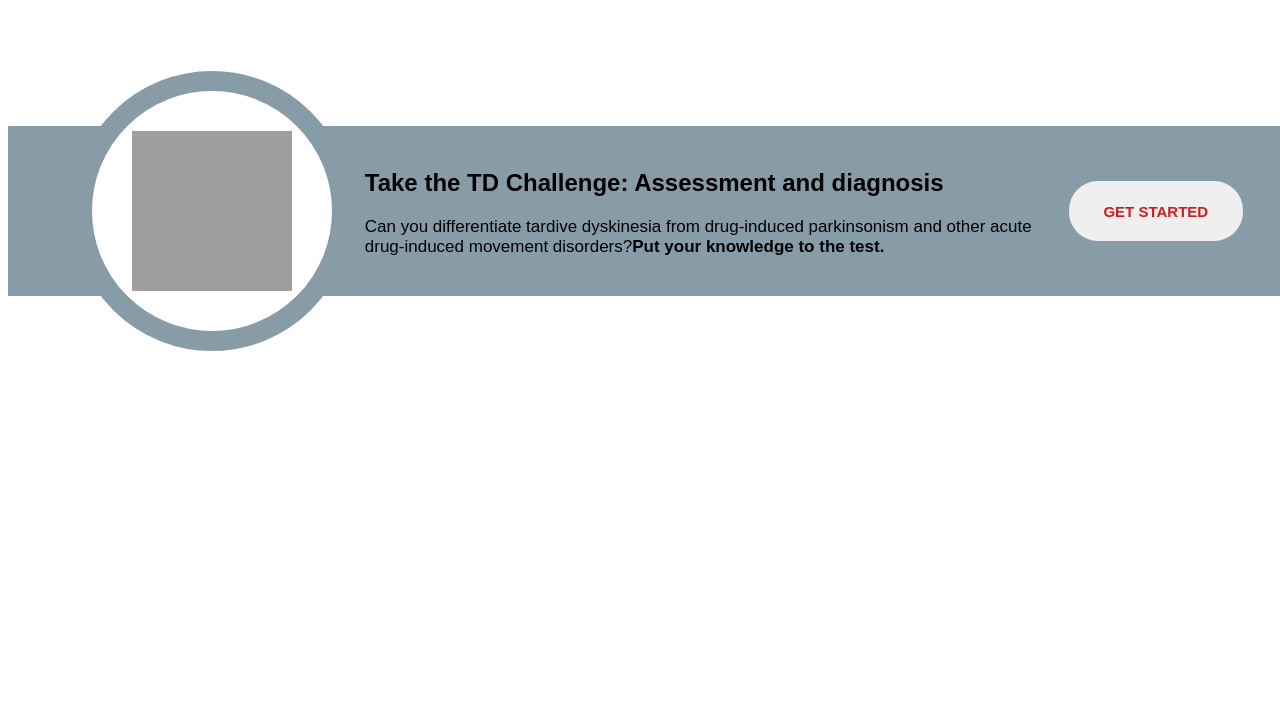
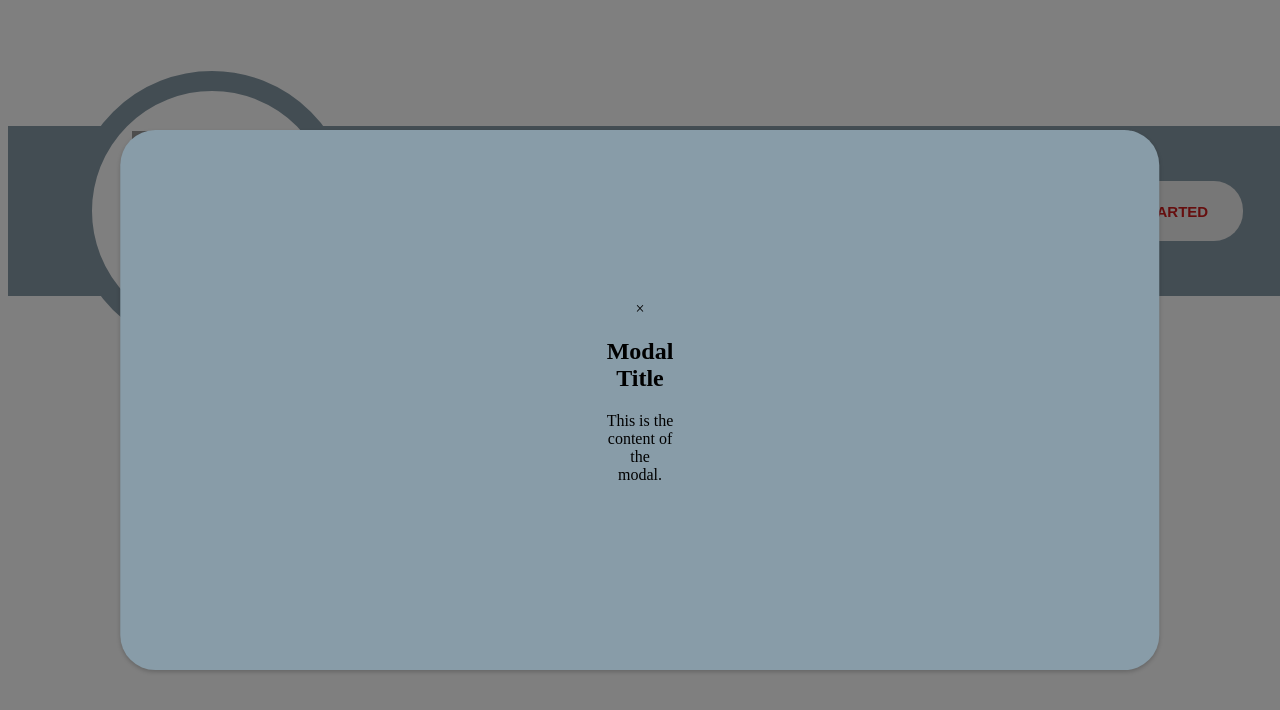
Before and after one commit to Gehrig-Barnes/ingrezza_game, a React (Create React App) app: page / in a window 1280 px wide. Both pictures are taken after a click on the button "GET STARTED". Shown: the top 710 px of the page. Built offline with nearby package versions, Linux system fonts and the light colour scheme; grey boxes are pictures that could not be loaded.

Commit message:
got the modal to appear with background dimmed

```diff
--- a/src/App.js
+++ b/src/App.js
@@ -1,8 +1,22 @@
 import "./App.css";
+import React, {useState} from "react";
+import Modal from "./components/Modal";
 
 function App() {
+  const [isModalOpen, setIsModalOpen] = useState(false);
+
+  const openModal = () => {
+    setIsModalOpen(true);
+
+  };
+
+  const closeModal = () => {
+    setIsModalOpen(false);
+
+  };
   return (
-    <div className="App">
+    <div className={`App`}>
+      {isModalOpen && <div className="dimmed-overlay" />}
       <div id="box">
         <div id="logo">
           <img
@@ -20,8 +34,11 @@ function App() {
           </p>
           <p className="description" id="desTwo">drug-induced movement disorders?<b>Put your knowledge to the test.</b></p>
         </div>
-        <button id="start"><b>GET STARTED</b></button>
+        <button onClick={openModal} id="start"><b>GET STARTED</b></button>
       </div>
+      {isModalOpen &&(
+        <Modal closeModal={closeModal}/>
+      ) }
     </div>
   );
 }
--- /dev/null
+++ b/src/components/Modal.jsx
@@ -0,0 +1,19 @@
+import React from "react";
+function Modal({ closeModal }) {
+  return (
+    <div id="modal">
+      <div className="modal-overlay" onClick={closeModal}></div>
+      <div className="modal-wrapper">
+        <div className="modal-content">
+          <span className="close" onClick={closeModal}>
+            &times;
+          </span>
+          <h2>Modal Title</h2>
+          <p>This is the content of the modal.</p>
+        </div>
+      </div>
+    </div>
+  );
+}
+
+export default Modal;
--- a/src/index.css
+++ b/src/index.css
@@ -7,7 +7,6 @@
   width: 80rem;
   height: 10.6rem;
   background-color: rgb(136, 156, 168);
-  display: flex;
   align-items: center;
 }
 
@@ -20,7 +19,6 @@
   border-radius: 50%;
   background-color: rgb(255, 255, 255);
   border: 20px solid rgb(136, 156, 168);
-  display: flex;
   justify-content: center;
   align-items: center;
 }
@@ -36,7 +34,6 @@
   width: 50%;
   display: flex;
   flex-direction: column;
-
   padding-left: 6%;
 }
 
@@ -48,7 +45,7 @@
 
 .description {
   display: flex;
-  margin-top: 0rem; /* Adjust the value as needed */
+  margin-top: 0;
   font-family: Arial, Helvetica, sans-serif;
   text-align: left;
   font-size: 17px;
@@ -58,12 +55,12 @@
   font-weight: bold;
 }
 
-#desOne{
+#desOne {
   white-space: nowrap;
-  margin-bottom: -.001rem;
+  margin-bottom: 0;
 }
 
-#start{
+#start {
   margin-left: 4rem;
   border-radius: 29px; /* Adjust the value to control the roundness */
   width: 174px; /* Adjust the width to fit your button content */
@@ -74,7 +71,35 @@
   cursor: pointer;
 }
 
-#start:hover{
+#start:hover {
   background-color: rgb(9, 9, 78);
   color: white;
 }
+
+body {
+  position: relative;
+}
+
+.dimmed-overlay {
+  position: fixed;
+  top: 0;
+  left: 0;
+  width: 100%;
+  height: 100%;
+  background-color: rgba(0, 0, 0, 0.5); /* Adjust the alpha value to control the darkness */
+  z-index: 9998; /* Ensure the overlay appears below the modal */
+}
+
+#modal {
+  position: fixed;
+  top: 50%;
+  left: 50%;
+  transform: translate(-50%, -50%);
+  z-index: 9999;
+  background-color: rgb(136, 156, 168);
+  padding: 170px;
+  padding-left: 38%;
+  padding-right: 38%;
+  box-shadow: 0 2px 4px rgba(0, 0, 0, 0.2);
+  border-radius: 35px;
+}
```
